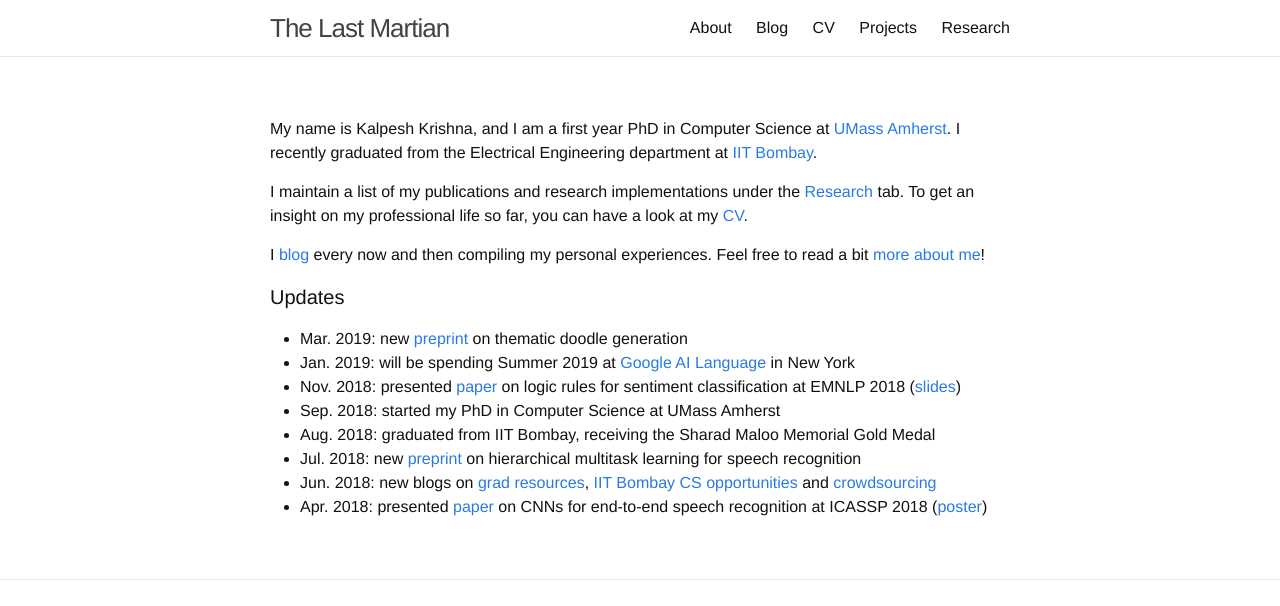
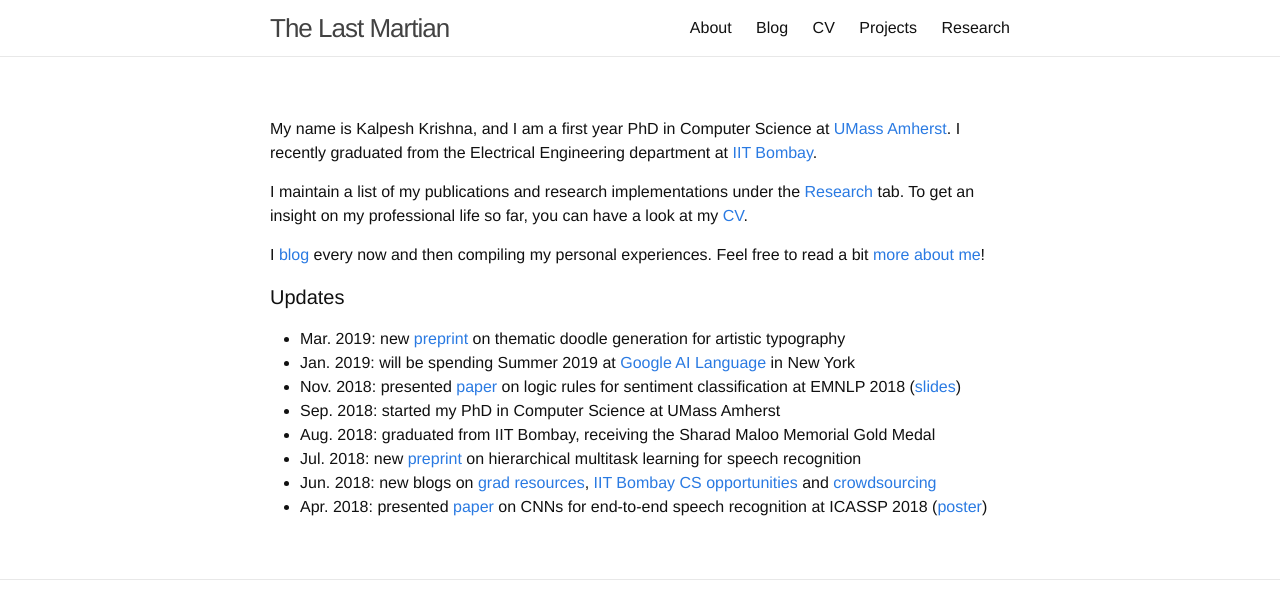
Before and after one commit to martiansideofthemoon/martiansideofthemoon.github.io, a Jekyll site: the page built from index.md, in a window 1280 px wide, cut to the strip 0-606 px from the top of the page. Built offline with Jekyll 4.4.1, drawn with Linux system fonts in a browser that asks for light colours; comment, search, counter and statistics services are not loaded.

Commit message:
updating news a bit

```diff
--- a/index.md
+++ b/index.md
@@ -11,7 +11,7 @@ I [blog]({{ site.url }}/archive) every now and then compiling my personal experi
 
 #### Updates
 
-* Mar. 2019: new [preprint](https://arxiv.org/abs/1903.07820) on thematic doodle generation
+* Mar. 2019: new [preprint](https://arxiv.org/abs/1903.07820) on thematic doodle generation for artistic typography
 * Jan. 2019: will be spending Summer 2019 at [Google AI Language](https://ai.google/research/teams/language/) in New York
 * Nov. 2018: presented [paper](https://arxiv.org/abs/1808.07733) on logic rules for sentiment classification at EMNLP 2018 ([slides]({{ site.url }}/assets/emnlp-2018.pdf))
 * Sep. 2018: started my PhD in Computer Science at UMass Amherst
```
